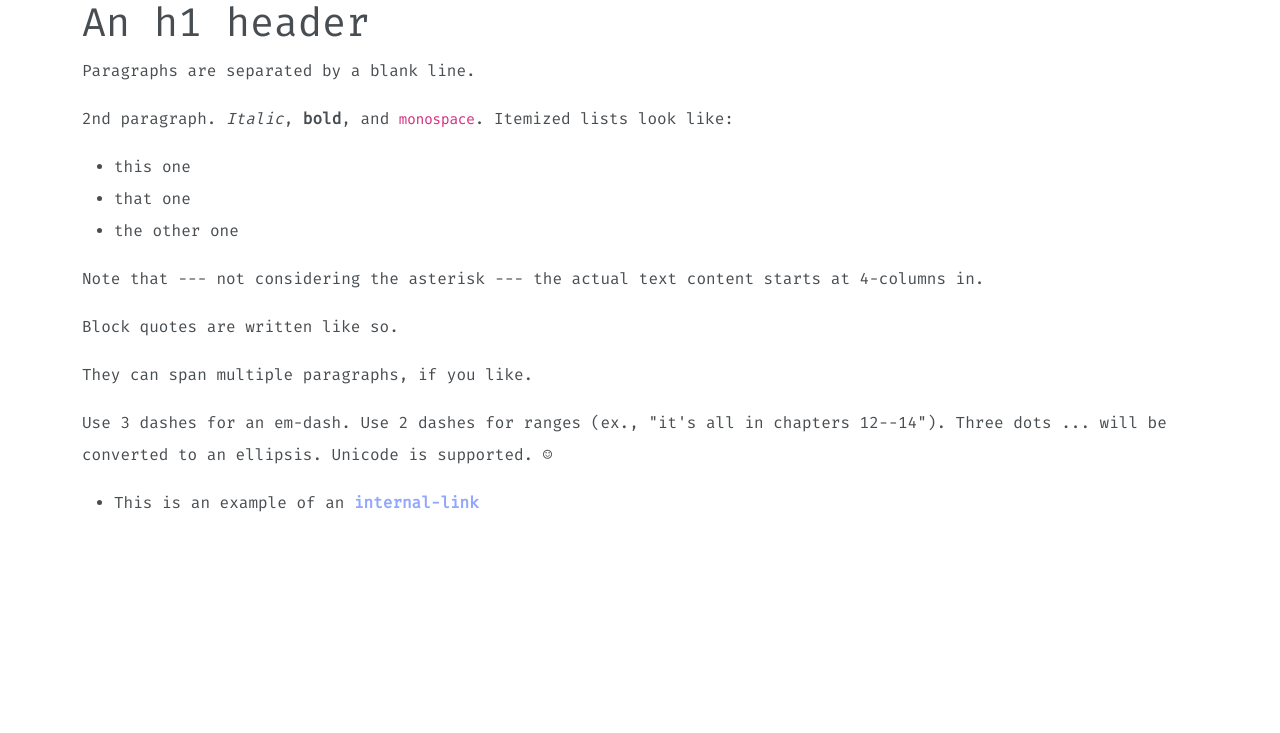
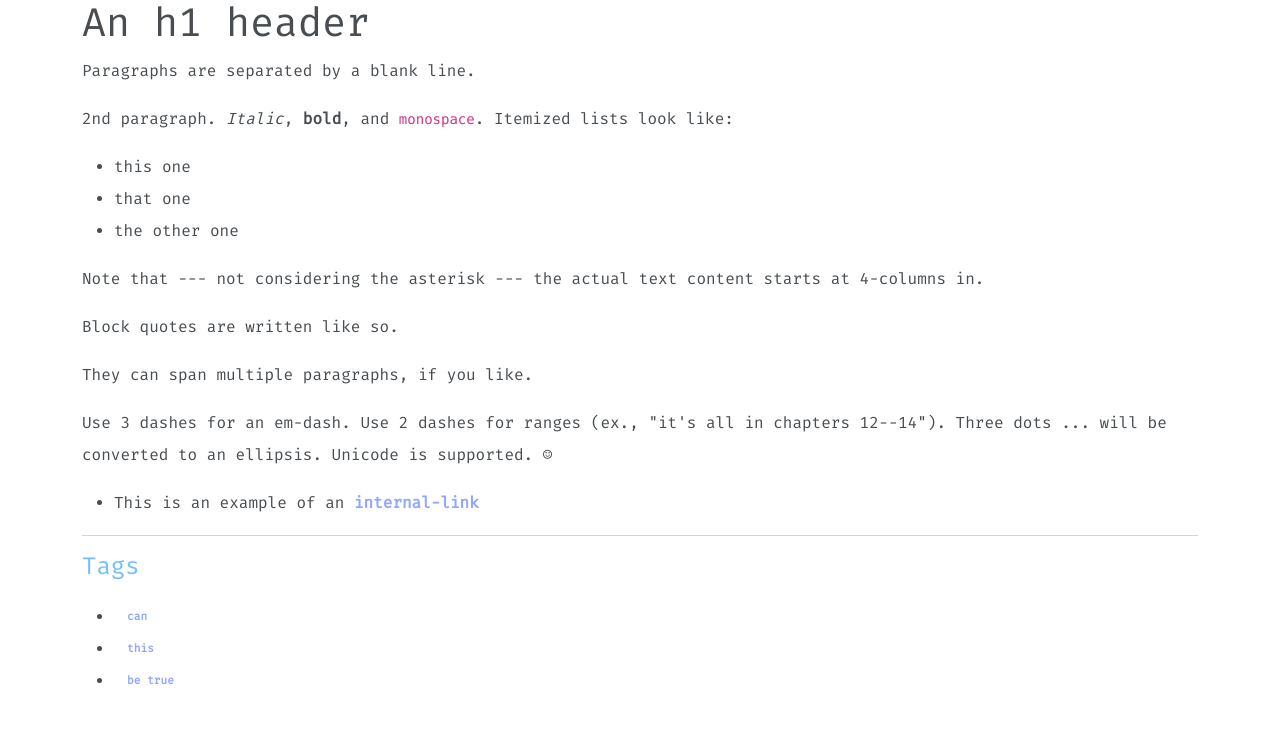
Before and after one commit to fortytw0/blog, a Django app: page /blogs/this_is_a_tutorial in a window 1280 px wide. Shown: the part 67-800 px from the top of the page. Run offline with Django 3.2, Linux system fonts and the light colour scheme; some libraries are stand-ins or nearby versions.

Commit message:
Added tag support

```diff
--- a/config/urls.py
+++ b/config/urls.py
@@ -11,6 +11,7 @@ urlpatterns = [
     path('', views.default_view, name='default'),
     path('blogs/<slug:slug>', views.blog_view, name='blog'),
     path('blogs/', views.blog_list_view, name='blog_list'),
+    path('tags/', views.tag_list_view, name='tag_list'),
     path('tags/<slug:tag>', views.tag_view, name='tag')
 
 ] + static(settings.STATIC_URL, document_root=settings.STATIC_ROOT)
--- a/config/views.py
+++ b/config/views.py
@@ -4,15 +4,19 @@ import time
 
 def blog_view(request, slug):
     template_path = 'blogs/'+ slug + '.html'
-    return render(request, template_path, context={'show_about':False})
+
+    with open('slug_post.json', 'r') as mj :
+        slug_post_map = json.load(mj)
+
+    tag_list = slug_post_map[slug]['tag_slugs']
+
+    return render(request, template_path, context={'show_about':False,  'tag_list_section_name' : 'Tags', 'tag_list':tag_list, 'display_tags_inline':True})
 
 def blog_list_view(request) :
 
     with open('manifest.json', 'r') as mj :
         manifest = json.load(mj)
         ordered_manifest = sorted(manifest, key=lambda x : time.strptime(x['date'], "%d-%m-%Y"))
-
-
 
     return render(request, 'index.html', context={'blog_list':ordered_manifest})
 
@@ -38,3 +42,11 @@ def tag_view(request, tag) :
     blog_list = tag_post_map[tag]
 
     return render(request, 'index.html', context={'show_about':False, 'blog_list_section_name' : tag,  'blog_list':blog_list})
+
+def tag_list_view(request) :
+
+    with open('tags.json', 'r') as f :
+        tag_map = json.load(f)
+        tag_list = [{'tag_name': key, 'tag_slug':value} for key, value in tag_map.items()]
+
+    return render(request, 'index.html', context={'show_about':False, 'tag_list_section_name' : 'Recent Tags',  'tag_list':tag_list})
--- a/templates/content/blog_list.html
+++ b/templates/content/blog_list.html
@@ -19,7 +19,7 @@
                     {% endfor %}
                 </ul>
                 <div class="col-12 post-desc">
-                    This is some description of the blog, to be added later -
+                    {{ blog.meta}}
                 </div>
 
             </div>
--- /dev/null
+++ b/templates/content/tag_list.html
@@ -0,0 +1,29 @@
+{% block tag_list %}
+
+    {% if display_tags_inline %}
+        <div class="container">
+            <ul class="row justify-content-center">
+                {% for tag in tag_list %}
+                    <li style="text-decoration: none;">
+                        <a href="{% url 'tag' tag.tag_slug%}" class="tag tag-text">{{ tag.tag_name}}</a>
+                    </li>
+                {% endfor %}
+                </ul>
+        </div>
+
+    {% else %}
+        <div class="container">
+            <div class="row justify-content-center">
+                {% for tag in tag_list %}
+                    <div class="col-4">
+                        <a href="{% url 'tag' tag.tag_slug%}" class="tag tag-text">{{ tag.tag_name}}</a>
+                    </div>
+                {% endfor %}
+            </div>
+        </div>
+
+    {% endif %}
+
+
+
+{% endblock %}
--- a/templates/index.html
+++ b/templates/index.html
@@ -40,6 +40,8 @@
             {% endblock %}
         </div>
 
+        <hr>
+
         {% if blog_list %}
 
             <h4>{{blog_list_section_name}}</h4>
@@ -47,6 +49,17 @@
             {% block blog_list %}
                 {%include "content/blog_list.html"%}
             {% endblock %}
+
+        {% endif %}
+
+        {% if tag_list %}
+
+        <h4>{{tag_list_section_name}}</h4>
+
+            {% block tag_list %}
+                {% include "content/tag_list.html" %}
+            {% endblock %}
+
         {% endif %}
 
 
```
Also changed, not shown: content/parser.py (+5 -3 lines).
